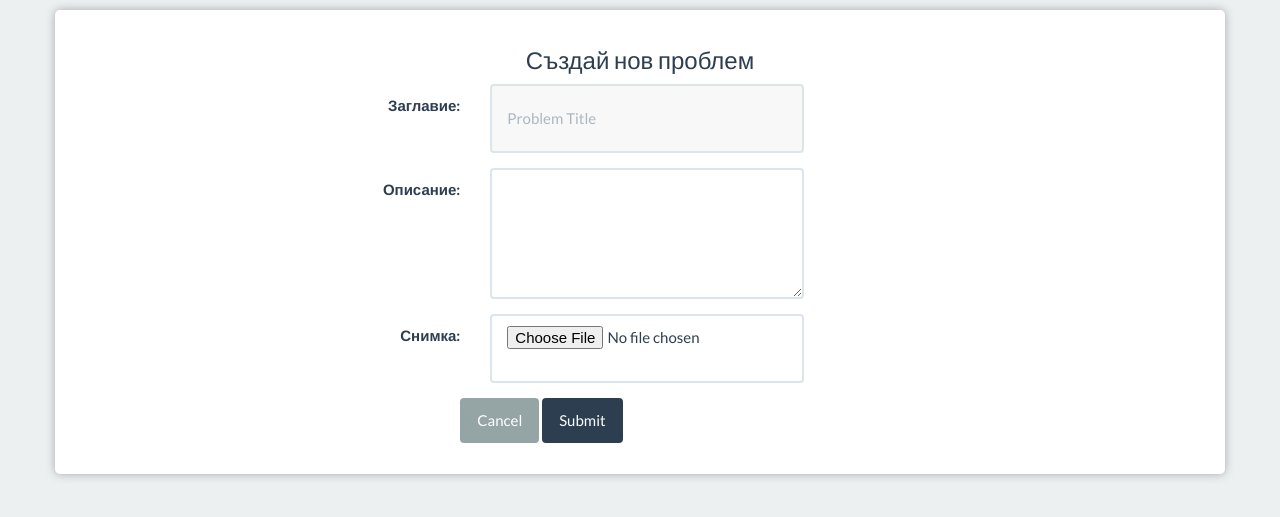
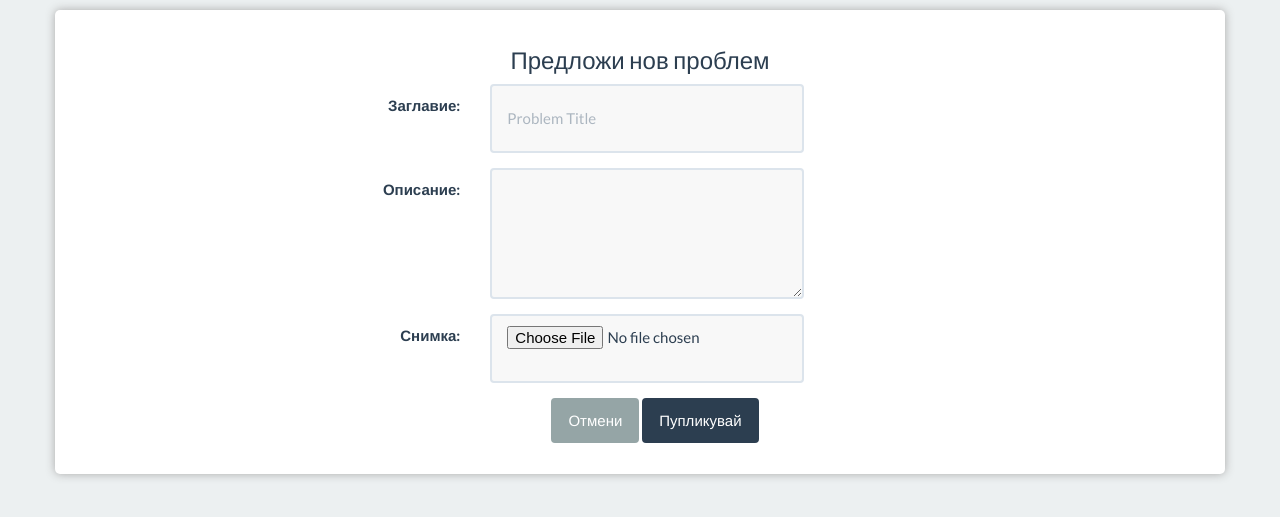
Before and after one commit to VGeorgiev1/frix, a Node server app: page /problem/solution/2 in a window 1280 px wide. Shown: the part 60-577 px from the top of the page. Run offline with Node 20, Linux system fonts and the light colour scheme; some libraries are stand-ins or nearby versions.

Commit message:
addsolution form fix

```diff
--- a/views/problem/addsolution.hbs
+++ b/views/problem/addsolution.hbs
@@ -38,7 +38,7 @@
         <form class="form-horizontal" enctype="multipart/form-data" method="post" action="/problem/solution/{{id}}">
             <fieldset>
                 <div>
-                    <h1 class="text-center">Създай нов проблем</h1>
+                    <h1 class="text-center">Предложи нов проблем</h1>
                 </div>
 
                 <div class="form-group">
@@ -51,22 +51,22 @@
                 <div class="form-group">
                     <label class="col-sm-4 control-label" for="problemContent">Описание:</label>
                     <div class="col-sm-6">
-                        <textarea class="form-control" id="problemContent" rows="5" name="description" required></textarea>
+                        <textarea class="form-control" id="problemContent" rows="5" name="description" style="background-color:#F8F8F8;" required></textarea>
                     </div>
                 </div>
                 <div class="form-group">
                     <label class="col-sm-4 control-label" for="problemContent">Снимка:</label>
                     <div class="col-sm-6">
-                        <input class="form-control" id="image" type="file" name="image">
+                        <input class="form-control" id="image" type="file" name="image" style="background-color:#F8F8F8;">
                     </div>
                 </div>
 
-                <div class="form-group">
+                <div class="form-group" style="text-align:center;">
                     <div class="col-sm-4 col-sm-offset-4">
 
-                        <button type="reset" class="btn btn-default">Cancel</button>
+                        <button type="reset" class="btn btn-default">Отмени</button>
 
-                        <button type="submit" class="btn btn-primary">Submit</button>
+                        <button type="submit" class="btn btn-primary">Пупликувай</button>
                     </div>
                 </div>
 
```
